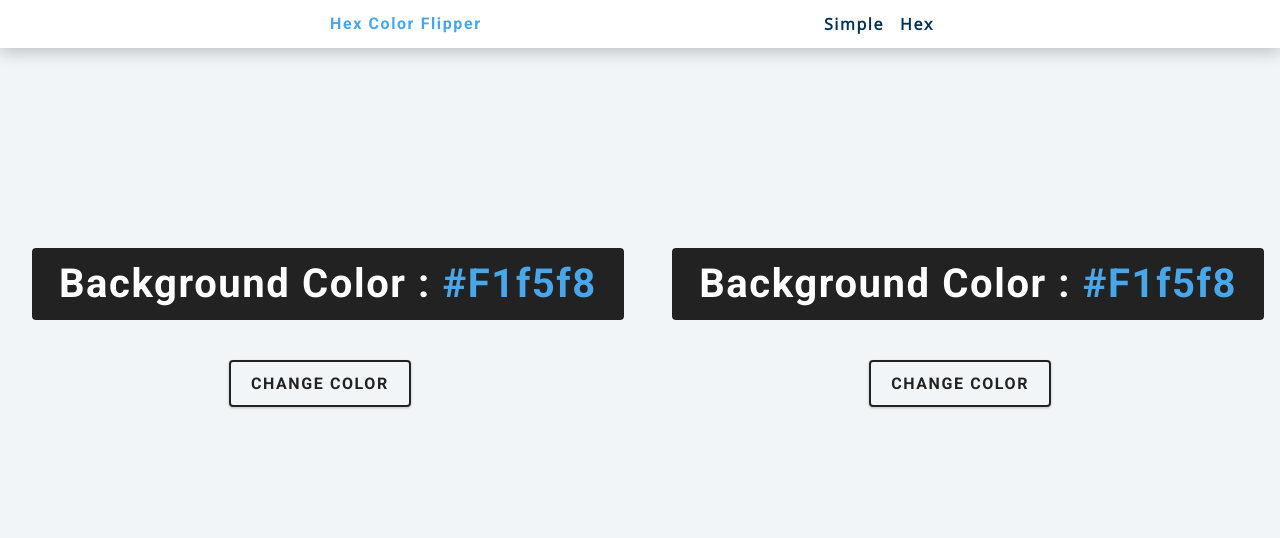
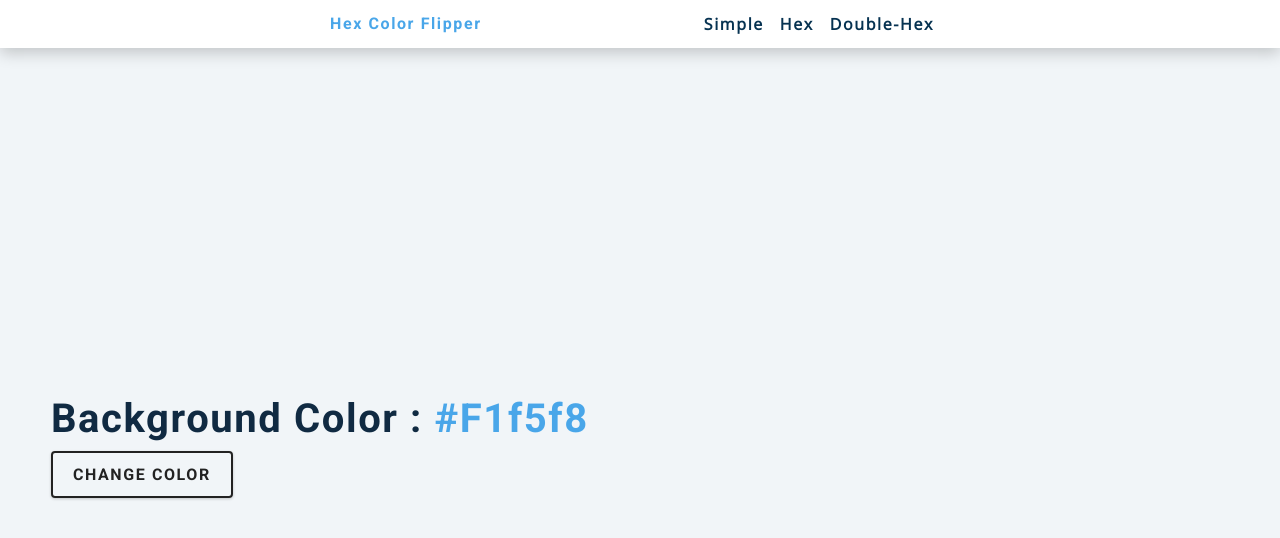
Before and after one commit to nanifour/multi-color-flippers, a plain HTML site: page hex.html in a window 1280 px wide. Drawn offline with nearby package versions, Linux system fonts and the light colour scheme.

Commit message:
updated file to be just a single color flipper

```diff
--- a/hex.html
+++ b/hex.html
@@ -20,26 +20,22 @@
           <div class="nav-center">
             <h4>Hex Color Flipper</h4>
             <ul class="nav-links">
-              <li><a href="index.html">simple</a></li>
-              <li><a href="hex.html">hex</a></li>
+              <li><a href="index.html">simple</a>
+              </li>
+              <li><a href="hex.html">hex</a>
+              </li>
+              <li>
+                <a href="double-hex.html"> Double-Hex</a>
+              </li>
             </ul>
           </div>
         </nav>
 
         <main>
-          <div class="split left">
-            <div class="container-1">
+            <div class="container">
               <h2>background color : <span class="color">#f1f5f8</span></h2>
               <button class="btn btn-hero" id="btn">Change Color</button>
             </div>
-          </div>
-
-          <div class="split right">
-            <div class="container-2">
-              <h2>background color : <span class="color-2">#f1f5f8</span></h2>
-              <button class="btn btn-hero" id="btn-2">Change Color</button>
-            </div>
-          </div>
         </main>
 
 
```
